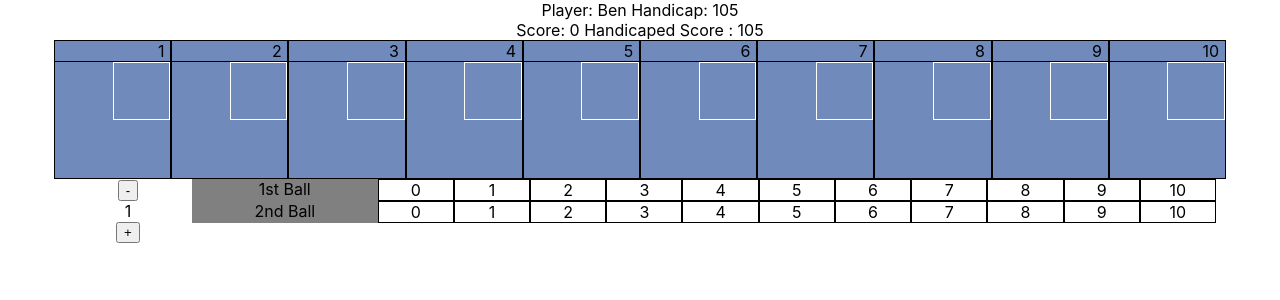
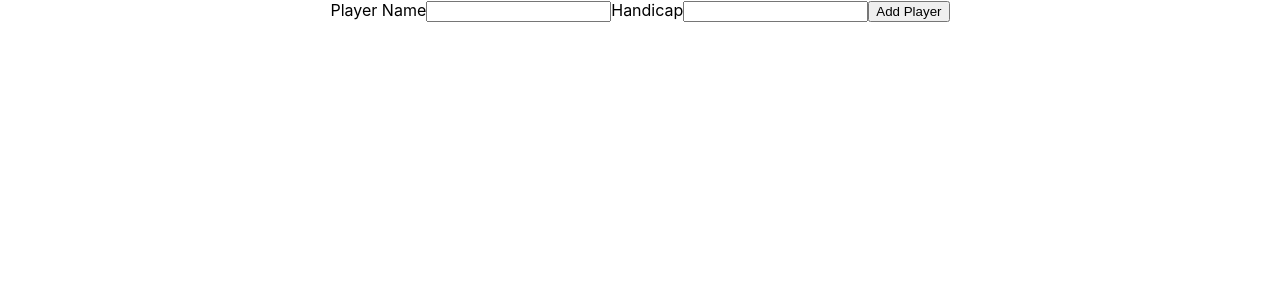
Before and after one commit to TinTooth/BowlingReact, a React (Create React App) app: page / in a window 1280 px wide. Shown: the top 300 px of the page. Built offline with nearby package versions, Linux system fonts and the light colour scheme.

Commit message:
Added ability to add player

```diff
--- a/src/App.jsx
+++ b/src/App.jsx
@@ -1,12 +1,37 @@
-import logo from './logo.svg';
+import { useEffect,useState } from "react";
 import './App.css';
 import Player from './components/Player/Player';
 
 
 function App() {
+  const [playerList, setplayerList] = useState([]);
+  const [name, setname] = useState();
+  const [handicap, sethandicap] = useState();
+
+  const addPlayer = (e) => {
+    e.preventDefault()
+    playerList.push({name:name,handicap:handicap});
+    let newList = [...playerList]
+    setplayerList(newList)
+  }
+
   return (
     <div className="App">
-    <Player name = {'Ben'} handicap = {105}></Player>
+      <div className="add-player-container">
+        <form onSubmit={addPlayer}>
+          <label>Player Name</label>
+          <input value = {name} onChange={(e)=>(setname(e.target.value))} />
+          <label>Handicap</label>
+          <input type = {'number'}value = {handicap} onChange={(e)=>(sethandicap(e.target.value))} />
+          <button>Add Player</button>
+        </form>
+      </div>
+
+      {playerList.map((player)=> {
+        return <Player name = {player.name} handicap = {player.handicap}/>
+      })}
+
+    {/* <Player name = {'Ben'} handicap = {105}></Player> */}
     </div>
   );
 }
```
Also changed, not shown: bowlingFunctionalityComplete.jpg (added).
